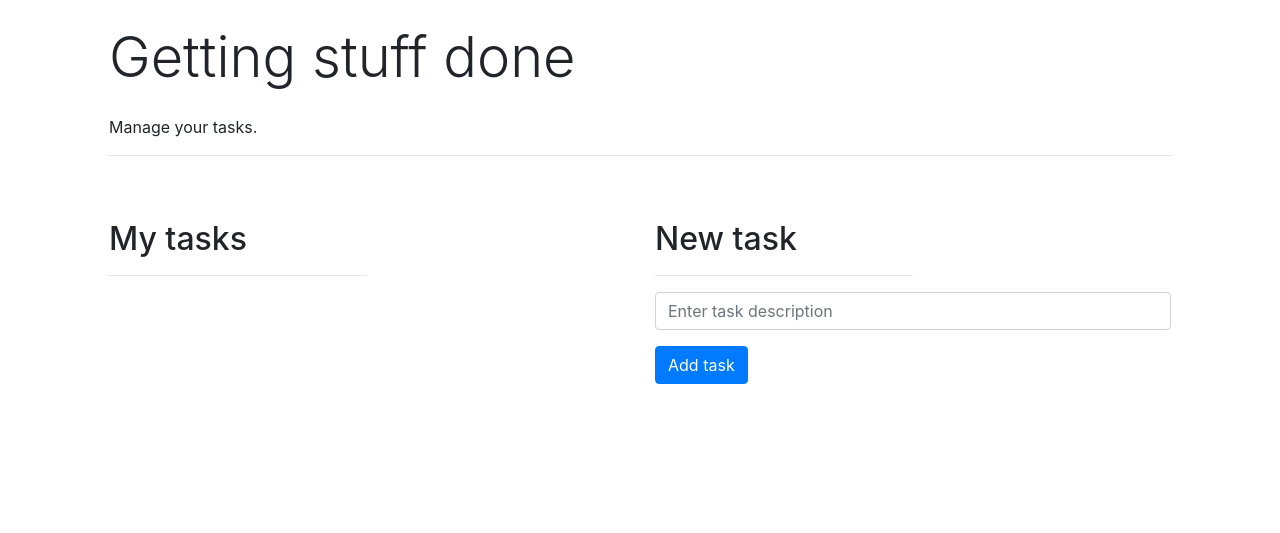
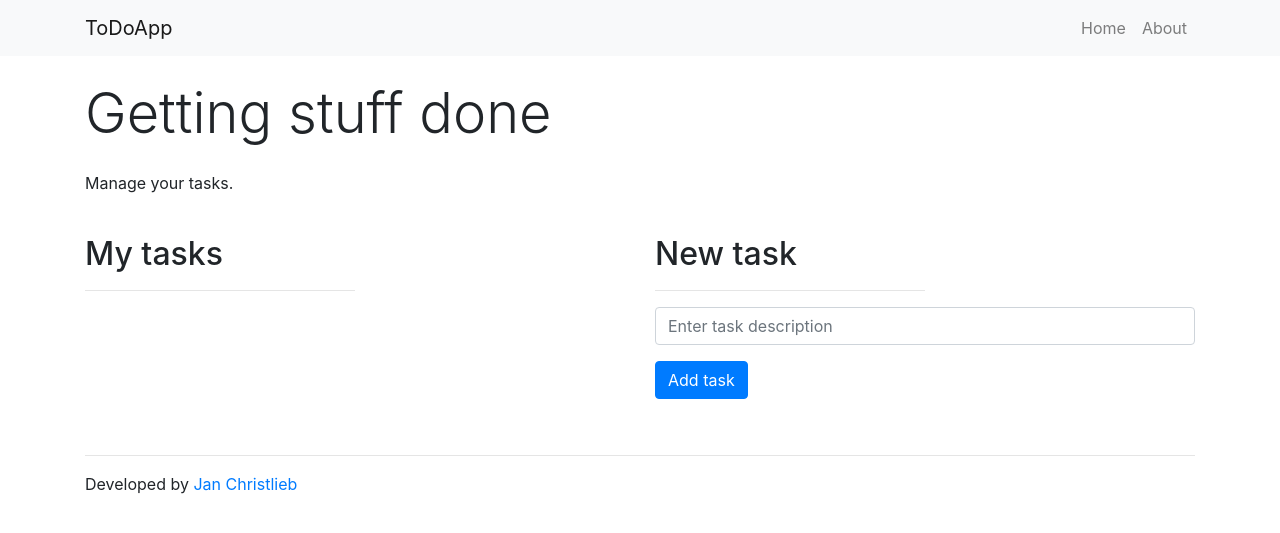
Before and after one commit to jchristlieb/todoapp, a PHP site: page / in a window 1280 px wide. Shown: the top 533 px of the page. Run offline with PHP 8.4, Linux system fonts and the light colour scheme; data that the repository does not hold is empty; some libraries are stand-ins or nearby versions.

Commit message:
clear up views

```diff
--- a/src/database/Connection.php
+++ b/src/database/Connection.php
@@ -9,7 +9,7 @@ class Connection
     public static function make()
     {
         try {
-            $pdo = new \PDO('mysql:dbname=todoapp;host=127.0.0.1','jc','secret' );
+            $pdo = new \PDO('mysql:dbname=todoapp;host=127.0.0.1','jc','coaches' );
         }
         catch (\PDOException $exception) {
             die ('Could not connect to database');
--- a/views/index.view.php
+++ b/views/index.view.php
@@ -1,25 +1,20 @@
+<?php
 
-<html lang="en">
-<head>
-    <meta charset="UTF-8">
-    <title>Getting stuff done</title>
-    <meta name=description content="A simple and plane task application written in PHP">
-    <meta name="viewport" content="width=device-width, initial-scale=1.0">
-    <link rel="stylesheet" href="https://stackpath.bootstrapcdn.com/bootstrap/4.2.1/css/bootstrap.min.css"
-          integrity="sha384-GJzZqFGwb1QTTN6wy59ffF1BuGJpLSa9DkKMp0DgiMDm4iYMj70gZWKYbI706tWS" crossorigin="anonymous">
-    <link rel="stylesheet" href="/style.css">
-</head>
-<header class="container">
-    <div class="row p-4">
+require 'snippets/head.php'
+
+?>
+
+<header class="container mt-4 mb-4">
+    <div class="row">
         <div class="col-12">
             <h1 class="display-4">Getting stuff done</h1>
             <p class="mt-4">Manage your tasks.</p>
-            <hr>
         </div>
     </div>
 </header>
+
 <main class="container">
-    <div class="row p-4">
+    <div class="row">
         <div class="col-12 col-md-6 pb-4">
             <h2>My tasks</h2>
             <hr width="50%" align="left">
@@ -43,4 +38,10 @@
     </div>
 
 </main>
-</html>
+
+
+<?php
+
+require 'snippets/footer.php'
+
+?>
--- /dev/null
+++ b/views/snippets/footer.php
@@ -0,0 +1,5 @@
+<footer class="container">
+    <hr>
+    <p>Developed by <a href="https://janchristlieb.de">Jan Christlieb</a> </p>
+</footer>
+</html>
--- /dev/null
+++ b/views/snippets/head.php
@@ -0,0 +1,11 @@
+<html lang="en">
+<head>
+    <meta charset="UTF-8">
+    <title>Getting stuff done</title>
+    <meta name=description content="A simple and plane task application written in PHP">
+    <meta name="viewport" content="width=device-width, initial-scale=1.0">
+    <link rel="stylesheet" href="https://stackpath.bootstrapcdn.com/bootstrap/4.2.1/css/bootstrap.min.css"
+          integrity="sha384-GJzZqFGwb1QTTN6wy59ffF1BuGJpLSa9DkKMp0DgiMDm4iYMj70gZWKYbI706tWS" crossorigin="anonymous">
+    <link rel="stylesheet" href="/style.css">
+</head>
+<?php require 'nav.php'; ?>
--- /dev/null
+++ b/views/snippets/nav.php
@@ -0,0 +1,16 @@
+<nav class="navbar navbar-expand-lg navbar-light bg-light">
+    <div class="container">
+        <a class="navbar-brand " href="#">ToDoApp</a>
+        <button class="navbar-toggler" type="button" data-toggle="collapse" data-target="#navbarSupportedContent"
+                aria-controls="navbarSupportedContent" aria-expanded="false" aria-label="Toggle navigation">
+            <span class="navbar-toggler-icon"></span>
+        </button>
+
+        <div class="collapse navbar-collapse" id="navbarSupportedContent">
+            <ul class="navbar-nav ml-auto">
+                <li class="nav-item"><a class="nav-link" href="/">Home</a></li>
+                <li class="nav-item"><a class="nav-link" href="/about">About</a></li>
+            </ul>
+        </div>
+    </div>
+</nav>
```
Also changed, not shown: views/about.view.php (+6 -15 lines).
